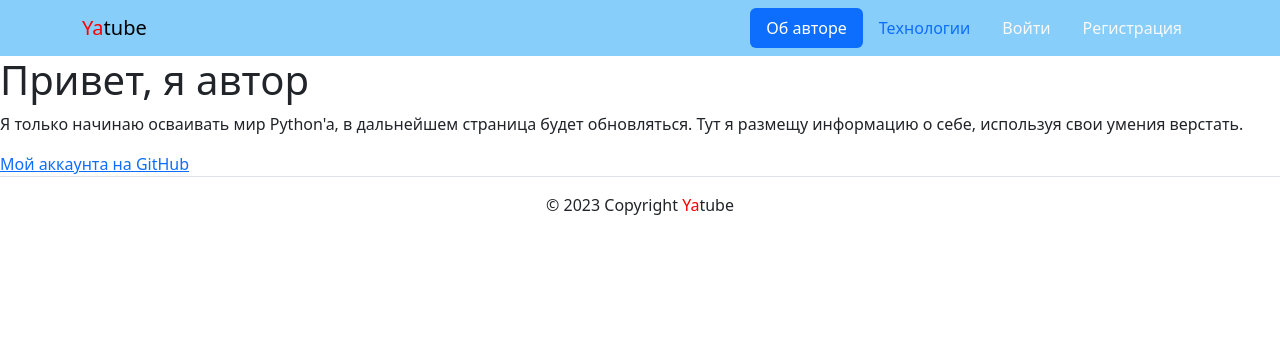
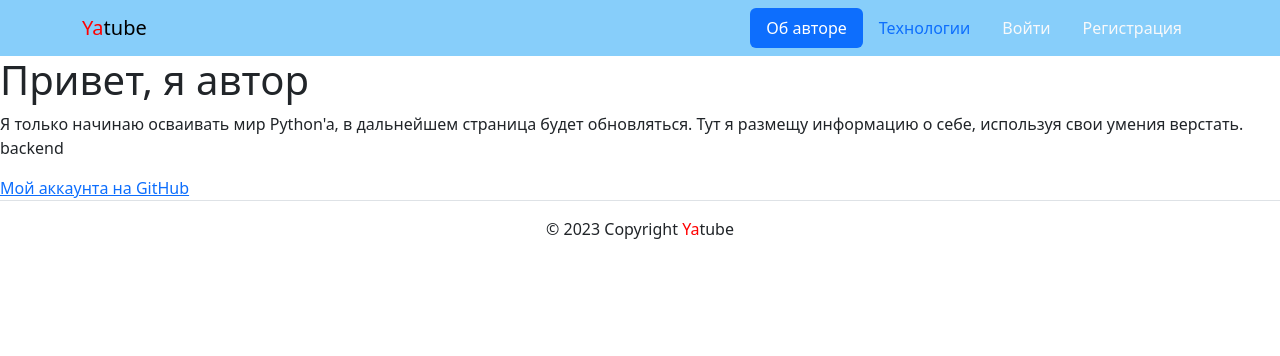
Before and after one commit to Impossible14/hw05_final, a Django app: page /about/author/ in a window 1280 px wide. Shown: the top 356 px of the page. Run offline with Django 3.2, Linux system fonts and the light colour scheme; some libraries are stand-ins or nearby versions.

Commit message:
update author

```diff
--- a/yatube/templates/about/author.html
+++ b/yatube/templates/about/author.html
@@ -6,7 +6,7 @@
 <h1>Привет, я автор</h1>
 <p>
   Я только начинаю осваивать мир Python'a, в дальнейшем страница будет обновляться.
-  Тут я размещу информацию о себе, используя свои умения верстать.
+  Тут я размещу информацию о себе, используя свои умения верстать. backend
 </p>
 <a href="https://github.com/Impossible14">
   Мой аккаунта на GitHub
```
